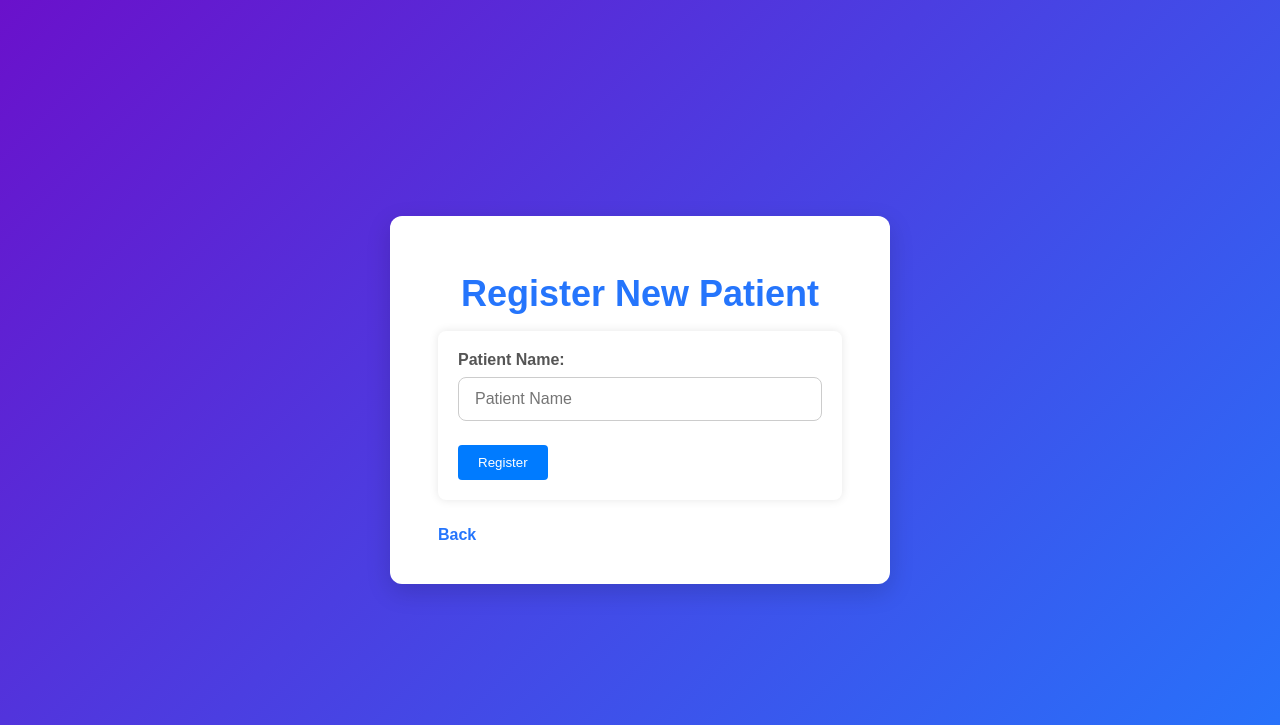
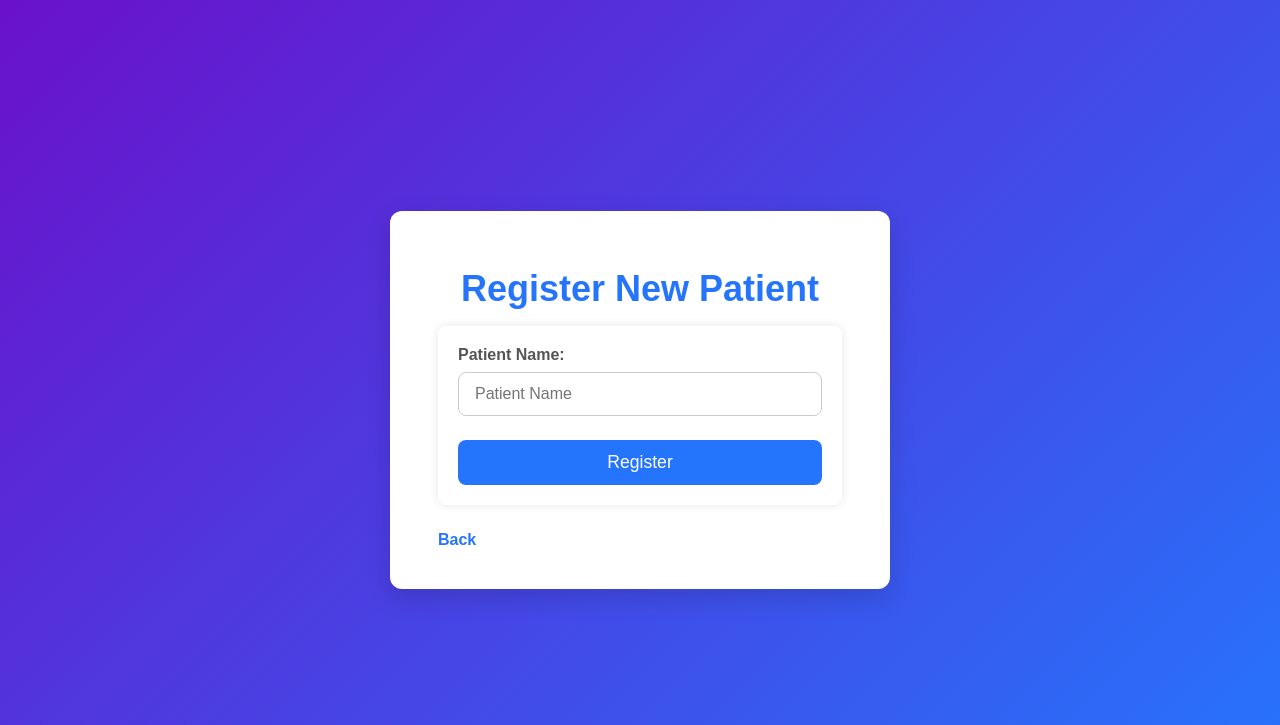
Before and after one commit to Darklion-007/Clinic-Queue-App, a Flask app: page /add in a window 1280 px wide. Shown: the top 725 px of the page. Run offline with Flask 3, Linux system fonts and the light colour scheme.

Commit message:
button style updated

```diff
--- a/static/style.css
+++ b/static/style.css
@@ -76,12 +76,16 @@ input[type="text"]:focus, input[type="email"]:focus, input[type="password"]:focu
     box-shadow: 0 0 8px rgba(37, 117, 252, 0.4);
 }
 button {
-    background-color: #007bff;
+    background-color: #2575fc;
     color: white;
     border: none;
-    padding: 10px 20px;
-    border-radius: 4px;
+    padding: 0.75rem 1.5rem;
+    border-radius: 8px;
+    font-size: 1.1rem;
     cursor: pointer;
+    transition: background-color 0.3s ease;
+    width: 100%;
+
 }
 button:hover {
     background-color: #0056b3;
```
